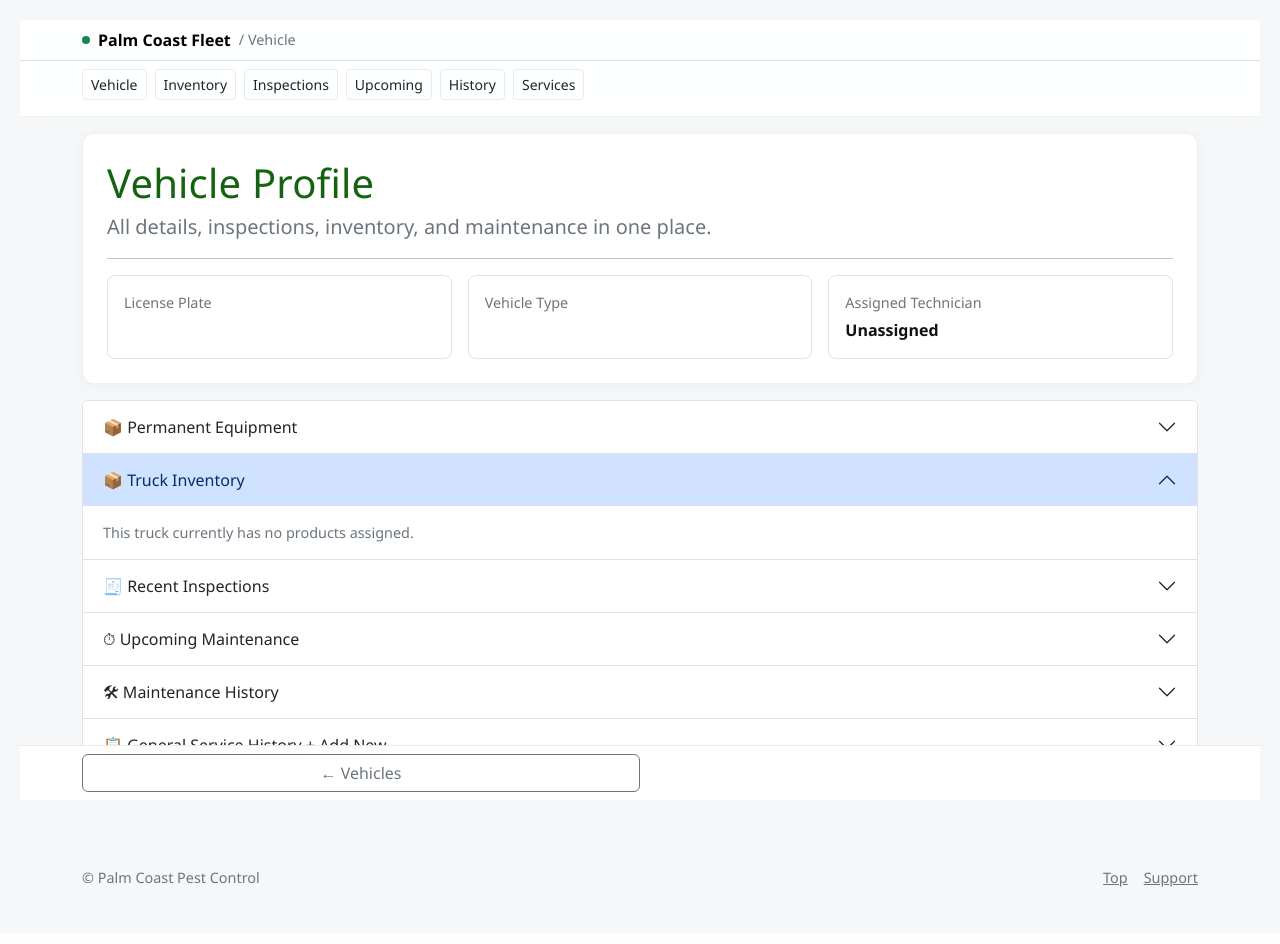
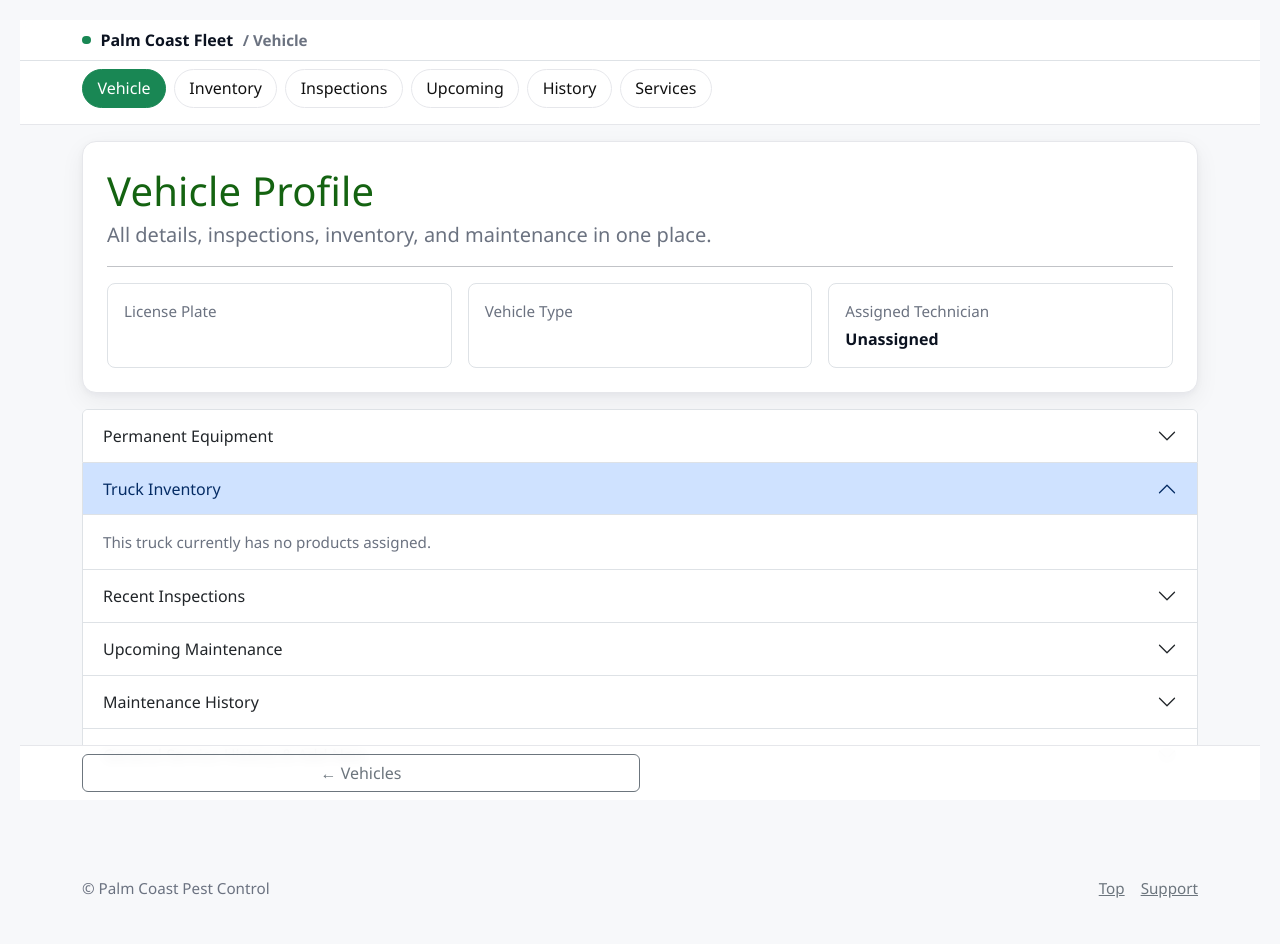
Before and after one commit to GoliathsS/palmcoast-inventory, a Python web app: template templates/vehicle_profile.html in a window 1280 px wide. Before the commit the page ends 887 px from the top, so only its background shows below. Run offline with Jinja, Linux system fonts and the light colour scheme; the template is opened without the code that fills it, so the values that code supplies are empty.

Commit message:
Update vehicle_profile.html

```diff
--- a/templates/vehicle_profile.html
+++ b/templates/vehicle_profile.html
@@ -8,7 +8,7 @@
   <meta property="og:title" content="Vehicle Profile · Palm Coast Fleet" />
   <meta property="og:description" content="Track inventory, inspections, and maintenance in one clean view." />
   <meta property="og:type" content="website" />
-  <meta name="theme-color" content="#0f5132" />
+  <meta name="theme-color" content="#198754" />
 
   <!-- Bootstrap 5 -->
   <link href="https://cdn.jsdelivr.net/npm/bootstrap@5.3.3/dist/css/bootstrap.min.css" rel="stylesheet">
@@ -17,149 +17,108 @@
   <link rel="stylesheet" href="{{ url_for('static', filename='style.css') }}">
 
   <style>
-    /* ============ Design Tokens ============ */
+    /* ===== Design Tokens (Light Only) ===== */
     :root{
-      --brand:#198754;        /* Bootstrap 'success' as brand */
-      --brand-ink:#0f5132;    /* darker for text/borders */
-      --ink:#111;
-      --muted:#6c757d;
-      --bg:#f6f7f8;
-      --card:#ffffff;
-      --ring:rgba(25,135,84,.35);
+      --brand:#198754;          /* Bootstrap success as brand */
+      --ink:#0b1220;            /* Primary text */
+      --muted:#6b7280;          /* Secondary text */
+      --bg:#f7f8fa;             /* Page background */
+      --card:#ffffff;           /* Panels/cards */
+      --border:#e6e7eb;         /* Strokes */
+      --ring:rgba(25,135,84,.25);
+      --radius:14px;
+      --shadow:0 8px 24px rgba(17,24,39,.06), 0 2px 6px rgba(17,24,39,.04);
     }
 
-    /* ---------- COLOR / THEME FIXES ---------- */
-    @media (prefers-color-scheme: dark){
-      :root{
-        --bg:#0d1117;
-        --card:#0f141c;
-        --ink:#e6edf3;
-        --muted:#9aa4b2;
-        --brand-ink:#88f0be;
-      }
-      body{background:var(--bg); color:var(--ink);}
-      .app-header{background:rgba(15,20,28,.9); border-bottom:1px solid rgba(255,255,255,.06);}
-      .sticky-actions{background:rgba(15,20,28,.92); border-top:1px solid rgba(255,255,255,.08);}
-      .card-lite{background:var(--card); border:1px solid rgba(255,255,255,.06); box-shadow:0 2px 16px rgba(0,0,0,.35);}
-      .bg-white{ background:var(--card)!important; }
-      .table{color:var(--ink);}
-      .table-bordered{border-color:rgba(255,255,255,.08);}
-      .table thead th,
-      .table-light{background:#111923!important; color:var(--ink); border-color:rgba(255,255,255,.08);}
-      .table tbody tr:hover{background:rgba(136,240,190,.08);}
-      .accordion-button{background:var(--card); color:var(--ink); border-bottom:1px solid rgba(255,255,255,.06);}
-      .accordion-button:not(.collapsed){box-shadow:none;}
-      .accordion-item{background:var(--card); border-color:rgba(255,255,255,.08);}
-      .top-tabs .btn{
-        --bs-btn-color: var(--ink);
-        --bs-btn-border-color: rgba(255,255,255,.18);
-        --bs-btn-hover-bg: rgba(255,255,255,.06);
-        --bs-btn-hover-border-color: rgba(255,255,255,.28);
-      }
-      .kpi{
-        background:rgba(25,135,84,.15);
-        color:var(--brand-ink);
-        border:1px solid rgba(136,240,190,.30);
-      }
-      .due-bar{background:rgba(255,255,255,.12);}
-      .due-bar > span{background:var(--brand);}
-      a.link-primary{color:#6ab7ff;}
-      a.link-primary:hover{color:#9bcdff;}
+    html{scroll-behavior:smooth;}
+    body{background:var(--bg); color:var(--ink); -webkit-font-smoothing:antialiased; text-rendering:optimizeLegibility;}
+
+    h1,h2,h3{line-height:1.25; letter-spacing:.2px}
+    h1{font-size:clamp(1.4rem,1.8vw+1rem,2rem)}
+    h2{font-size:clamp(1.2rem,1.2vw+1rem,1.4rem)}
+    .lead{color:var(--muted)}
+    .small-muted{color:var(--muted); font-size:.95rem}
+
+    /* ===== Header / Top Nav ===== */
+    .app-header{
+      position:sticky; top:0; z-index:1030;
+      background:rgba(255,255,255,.9);
+      backdrop-filter:saturate(1.2) blur(6px);
+      border-bottom:1px solid var(--border);
+      transition:padding .2s ease;
+    }
+    .app-header .brand{
+      display:flex; align-items:center; gap:.6rem; font-weight:700;
+    }
+    .brand-dot{width:.55rem; height:.55rem; border-radius:50%; background:var(--brand)}
+    .app-header.shrink{padding-block:.25rem}
+
+    /* Top section pills */
+    .top-tabs{overflow-x:auto; white-space:nowrap; -webkit-overflow-scrolling:touch}
+    .top-tabs .nav-link{
+      border:1px solid var(--border);
+      border-radius:999px;
+      padding:.4rem .9rem;
+      margin-right:.5rem;
+      color:#111;
+      background:#fff;
+    }
+    .top-tabs .nav-link:hover{background:#f5f7f6}
+    .top-tabs .nav-link.active{
+      color:#fff; background:var(--brand); border-color:var(--brand);
     }
 
-    /* ============ Base / Type ============ */
-    html{scroll-behavior:smooth;}
-    body{background:var(--bg); color:var(--ink); -webkit-font-smoothing:antialiased; text-rendering:optimizeLegibility;}
-    h1,h2,h3,h4{line-height:1.25; letter-spacing:.2px;}
-    h1{font-size:clamp(1.4rem,2.2vw+1rem,2rem)}
-    h2{font-size:clamp(1.2rem,1.4vw+1rem,1.5rem)}
-    .lead{color:var(--muted)}
-    .small-muted{color:var(--muted); font-size:.9rem}
-
-    /* ============ Header / Nav ============ */
-    .app-header{
-      position:sticky; top:0; z-index:1030; background:rgba(255,255,255,.9);
-      backdrop-filter:saturate(1.2) blur(6px); border-bottom:1px solid rgba(0,0,0,.06);
-      transition:all .25s ease;
-    }
-    .app-header.shrink{padding-block:.25rem}
-    .brand-dot{width:.5rem; height:.5rem; border-radius:50%; background:var(--brand)}
-    .top-tabs{
-      overflow-x:auto; -webkit-overflow-scrolling:touch; white-space:nowrap; gap:.5rem;
-    }
-    .top-tabs .btn{--bs-btn-border-color:rgba(0,0,0,.08)}
-    .nav-kpi{
-      display:flex; gap:1rem; align-items:center; flex-wrap:wrap;
-    }
-    .kpi{
-      padding:.4rem .6rem; border-radius:.6rem; background:#f0faf4; color:#0f5132; border:1px solid rgba(25,135,84,.2);
+    /* ===== Surfaces ===== */
+    .card-lite{
+      background:var(--card);
+      border:1px solid var(--border);
+      border-radius:var(--radius);
+      box-shadow:var(--shadow);
     }
 
-    /* ============ Cards / Surfaces ============ */
-    .card-lite{
-      background:var(--card);
-      border:1px solid rgba(0,0,0,.06);
-      border-radius:12px;
-      box-shadow:0 2px 16px rgba(0,0,0,.04);
+    /* ===== KPI chips ===== */
+    .kpi{
+      display:inline-flex; align-items:center; gap:.5rem;
+      padding:.35rem .6rem; border-radius:999px; border:1px solid #cfe7db;
+      background:#f1fbf5; color:#0f5132; font-weight:600; font-size:.95rem;
     }
 
-    /* Light-mode fix for forced whites */
-    .bg-white{ background:var(--card)!important; }
-
-    /* ============ Photo Grid ============ */
+    /* ===== Photo Grid ===== */
     .photo-gallery{
-      display:grid; grid-template-columns:repeat(auto-fill,minmax(110px,1fr)); gap:.75rem;
+      display:grid; grid-template-columns:repeat(auto-fill,minmax(120px,1fr)); gap:.75rem;
     }
     .photo-gallery img{
-      width:100%; height:110px; object-fit:cover; border-radius:.5rem; border:1px solid rgba(0,0,0,.08);
-      background:#e9ecef;
+      width:100%; height:120px; object-fit:cover;
+      border-radius:.6rem; border:1px solid var(--border); background:#eef1f4;
     }
 
-    /* ============ Tables ============ */
-    .table thead th{background:#f3f7f4}
-    .table tbody tr:hover{background:rgba(25,135,84,.03)}
+    /* ===== Tables ===== */
+    .table thead th{background:#f3f7f4; border-bottom:1px solid var(--border)}
+    .table-bordered{border-color:var(--border)}
     .table>:not(caption)>*>*{vertical-align:middle}
+    .table-hover tbody tr:hover{background:rgba(25,135,84,.04)}
 
-    /* ============ Sticky Footer Actions ============ */
+    /* ===== Progress ===== */
+    .due-wrap{min-width:220px}
+    .due-bar{height:.6rem; background:#eef1f4; border-radius:999px; overflow:hidden}
+    .due-bar>span{display:block; height:100%; background:var(--brand); transition:width .25s ease}
+
+    /* ===== Forms / Focus ===== */
+    .form-control:focus,.form-select:focus,.btn:focus{
+      box-shadow:0 0 0 .2rem var(--ring)!important; outline:none!important;
+    }
+
+    /* ===== Sticky bottom actions ===== */
     .sticky-actions{
       position:sticky; bottom:0; z-index:1020;
       background:rgba(255,255,255,.92); backdrop-filter:blur(6px);
-      border-top:1px solid rgba(0,0,0,.08);
+      border-top:1px solid var(--border);
     }
 
-    /* ============ Progress / Status ============ */
-    .due-wrap{min-width:220px}
-    .due-bar{height:.6rem; background:#e9ecef; border-radius:999px; overflow:hidden}
-    .due-bar > span{display:block; height:100%; background:var(--brand); transition:width .3s ease}
-
-    /* ============ Forms / Focus ============ */
-    .form-control:focus, .form-select:focus, .btn:focus{
-      box-shadow:0 0 0 .2rem var(--ring) !important; outline:none !important;
-    }
-
-    /* ============ Accessibility / Motion ============ */
-    @media (prefers-reduced-motion: reduce){
-      *{animation:none!important; transition:none!important; scroll-behavior:auto!important}
-    }
-
-    /* Tighten on small screens */
+    /* Spacing tweaks */
     @media (max-width:576px){
-      .table td, .table th{padding:.55rem .5rem; font-size:.95rem}
-      .accordion-button{padding:.8rem 1rem}
-    }
-
-    /* === Recent Inspections readability (dark mode) === */
-    @media (prefers-color-scheme: dark){
-      /* meta labels and values */
-      #inspections .accordion-body,
-      #inspections .card-lite,
-      #inspections .row { color: #fff !important; }
-      #inspections strong {
-        color: #fff !important;
-        font-weight: 700;
-      }
-      /* photo captions */
-      #inspections figcaption { color: #fff !important; font-weight: 500; }
+      .table td,.table th{padding:.6rem .5rem; font-size:.95rem}
+      .accordion-button{padding:.85rem 1rem}
     }
   </style>
 </head>
@@ -171,45 +130,40 @@
   <!-- ===== Header ===== -->
   <header class="app-header py-2">
     <div class="container d-flex align-items-center justify-content-between gap-2">
-      <div class="d-flex align-items-center gap-2">
+      <div class="brand">
         <span class="brand-dot" aria-hidden="true"></span>
-        <strong class="text-body-emphasis">Palm Coast Fleet</strong>
+        <span>Palm Coast Fleet</span>
         <span class="small-muted">/ Vehicle</span>
       </div>
-
-      <!-- KPIs / Quick glance -->
-      <div class="nav-kpi">
+      <div class="d-flex align-items-center gap-2 flex-wrap">
         {% if reminders and reminders|length > 0 %}
           {% set overdue = reminders|selectattr('status','equalto','overdue')|list|length %}
-          {% set dueSoon = reminders|selectattr('status','equalto','due_soon')|list|length %}
-          <span class="kpi" aria-label="Maintenance status">
-            🔧 {{ overdue }} overdue · {{ reminders|length }} total
-          </span>
+          <span class="kpi" aria-label="Maintenance status">Overdue: {{ overdue }} · Total: {{ reminders|length }}</span>
         {% endif %}
         {% if inventory %}
-          <span class="kpi" aria-label="Inventory items">📦 {{ inventory|length }} items</span>
+          <span class="kpi" aria-label="Inventory items">Inventory Items: {{ inventory|length }}</span>
         {% endif %}
       </div>
     </div>
 
-    <!-- Sticky tab bar -->
     <div class="border-top mt-2">
-      <div class="container py-2 top-tabs d-flex">
-        <a class="btn btn-sm btn-outline-dark" href="#profile">Vehicle</a>
-        <a class="btn btn-sm btn-outline-dark" href="#inventory">Inventory</a>
-        <a class="btn btn-sm btn-outline-dark" href="#inspections">Inspections</a>
-        <a class="btn btn-sm btn-outline-dark" href="#upcoming">Upcoming</a>
-        <a class="btn btn-sm btn-outline-dark" href="#history">History</a>
-        <a class="btn btn-sm btn-outline-dark" href="#services">Services</a>
-      </div>
+      <nav class="container py-2 top-tabs">
+        <ul class="nav">
+          <li class="nav-item"><a class="nav-link active" href="#profile">Vehicle</a></li>
+          <li class="nav-item"><a class="nav-link" href="#inventory">Inventory</a></li>
+          <li class="nav-item"><a class="nav-link" href="#inspections">Inspections</a></li>
+          <li class="nav-item"><a class="nav-link" href="#upcoming">Upcoming</a></li>
+          <li class="nav-item"><a class="nav-link" href="#history">History</a></li>
+          <li class="nav-item"><a class="nav-link" href="#services">Services</a></li>
+        </ul>
+      </nav>
     </div>
   </header>
 
   <!-- ===== Main ===== -->
   <main id="content" class="container py-3" role="main">
-    <!-- Back to Tech Home for techs -->
     {% if is_tech %}
-      <p class="mb-2"><a href="{{ url_for('tech_home') }}">← Back to Tech Home</a></p>
+      <p class="mb-2"><a href="{{ url_for('tech_home') }}" class="link-secondary">← Back to Tech Home</a></p>
     {% endif %}
 
     <!-- Vehicle Summary -->
@@ -222,7 +176,8 @@
         {% set hero = (inspections[0].photo_front if inspections and inspections[0].photo_front else None) %}
         <div class="ms-auto">
           {% if hero %}
-            <img src="{{ hero }}" alt="Latest front photo of vehicle" width="360" height="200" style="object-fit:cover; border-radius:12px; border:1px solid rgba(0,0,0,.08)" loading="lazy" decoding="async" />
+            <img src="{{ hero }}" alt="Latest front photo of vehicle" width="360" height="200"
+                 style="object-fit:cover; border-radius:12px; border:1px solid var(--border)" loading="lazy" decoding="async" />
           {% endif %}
         </div>
       </div>
@@ -258,7 +213,7 @@
       <section class="accordion-item">
         <h2 class="accordion-header" id="headingEquipment">
           <button class="accordion-button collapsed" type="button" data-bs-toggle="collapse" data-bs-target="#collapseEquipment" aria-expanded="false" aria-controls="collapseEquipment">
-            📦 Permanent Equipment
+            Permanent Equipment
           </button>
         </h2>
         <div id="collapseEquipment" class="accordion-collapse collapse" aria-labelledby="headingEquipment" data-bs-parent="#vehicleAccordion">
@@ -307,7 +262,7 @@
                           <a href="{{ url_for('delete_equipment', vehicle_id=vehicle[0], equipment_id=item.id) }}"
                              class="btn btn-sm btn-outline-danger ms-1"
                              onclick="return confirm('Remove this tool?')"
-                             aria-label="Delete {{ item.item_name }}">🗑️</a>
+                             aria-label="Delete {{ item.item_name }}">Delete</a>
                           </form>
                         {% else %}
                           —
@@ -343,7 +298,7 @@
                   <input id="notes_new" type="text" name="notes" class="form-control" placeholder="Optional Notes">
                 </div>
                 <div class="col-6 col-sm-2 col-md-2">
-                  <button class="btn btn-success w-100">➕ Add</button>
+                  <button class="btn btn-success w-100">Add</button>
                 </div>
               </form>
             {% endif %}
@@ -355,7 +310,7 @@
       <section class="accordion-item" id="inventory">
         <h2 class="accordion-header" id="headingInventory">
           <button class="accordion-button" type="button" data-bs-toggle="collapse" data-bs-target="#collapseInventory" aria-expanded="true" aria-controls="collapseInventory">
-            📦 Truck Inventory
+            Truck Inventory
           </button>
         </h2>
         <div id="collapseInventory" class="accordion-collapse collapse show" data-bs-parent="#vehicleAccordion">
@@ -394,7 +349,7 @@
       <section class="accordion-item" id="inspections">
         <h2 class="accordion-header" id="headingInspections">
           <button class="accordion-button collapsed" type="button" data-bs-toggle="collapse" data-bs-target="#collapseInspections" aria-expanded="false" aria-controls="collapseInspections">
-            🧾 Recent Inspections
+            Recent Inspections
           </button>
         </h2>
         <div id="collapseInspections" class="accordion-collapse collapse" data-bs-parent="#vehicleAccordion">
@@ -417,7 +372,7 @@
                     ] %}
                       {% if path %}
                         <figure class="text-center small m-0">
-                          <img src="{{ path }}" alt="{{ label }} photo" loading="lazy" decoding="async" width="220" height="110">
+                          <img src="{{ path }}" alt="{{ label }} photo" loading="lazy" decoding="async" width="220" height="120">
                           <figcaption class="mt-1">{{ label }}</figcaption>
                         </figure>
                       {% endif %}
@@ -436,7 +391,7 @@
       <section class="accordion-item" id="upcoming">
         <h2 class="accordion-header" id="headingUpcoming">
           <button class="accordion-button collapsed" type="button" data-bs-toggle="collapse" data-bs-target="#collapseUpcoming" aria-expanded="false" aria-controls="collapseUpcoming">
-            ⏱ Upcoming Maintenance
+            Upcoming Maintenance
           </button>
         </h2>
         <div id="collapseUpcoming" class="accordion-collapse collapse" data-bs-parent="#vehicleAccordion">
@@ -483,16 +438,16 @@
                       </td>
                       <td>
                         {% if r.status == 'overdue' %}
-                          <span class="badge bg-danger">🔴 Overdue</span>
+                          <span class="badge bg-danger">Overdue</span>
                         {% elif r.status == 'due_soon' %}
-                          <span class="badge bg-warning text-dark">⚠ Due in {{ r.miles_remaining }} mi</span>
+                          <span class="badge bg-warning text-dark">Due in {{ r.miles_remaining }} mi</span>
                         {% else %}
-                          <span class="badge bg-success">🟢 OK</span>
+                          <span class="badge bg-success">OK</span>
                         {% endif %}
                       </td>
                       <td>
                         {% if is_admin %}
-                          <button type="submit" class="btn btn-sm btn-outline-primary">✔ Complete</button>
+                          <button type="submit" class="btn btn-sm btn-outline-primary">Mark Complete</button>
                           </form>
                         {% else %}
                           —
@@ -514,7 +469,7 @@
       <section class="accordion-item" id="history">
         <h2 class="accordion-header" id="headingHistory">
           <button class="accordion-button collapsed" type="button" data-bs-toggle="collapse" data-bs-target="#collapseHistory" aria-expanded="false" aria-controls="collapseHistory">
-            🛠 Maintenance History
+            Maintenance History
           </button>
         </h2>
         <div id="collapseHistory" class="accordion-collapse collapse" data-bs-parent="#vehicleAccordion">
@@ -539,7 +494,7 @@
                       <td>{{ m.received_at.strftime('%Y-%m-%d') }}</td>
                       <td style="min-width: 180px;">
                         {% if m.invoice_url %}
-                          <a href="{{ m.invoice_url }}" target="_blank" class="link-primary">📎 View</a>
+                          <a href="{{ m.invoice_url }}" target="_blank" class="link-primary">View</a>
                         {% else %}
                           {% if is_admin %}
                             <form action="{{ url_for('upload_vehicle_invoice', maintenance_id=m.id) }}" method="POST" enctype="multipart/form-data" class="d-flex gap-1">
@@ -552,7 +507,7 @@
                           {% endif %}
                         {% endif %}
                       </td>
-                      <td><span class="badge bg-success">✅ Completed</span></td>
+                      <td><span class="badge bg-success">Completed</span></td>
                     </tr>
                   {% endfor %}
                   </tbody>
@@ -569,7 +524,7 @@
       <section class="accordion-item" id="services">
         <h2 class="accordion-header" id="headingServices">
           <button class="accordion-button collapsed" type="button" data-bs-toggle="collapse" data-bs-target="#collapseServices" aria-expanded="false" aria-controls="collapseServices">
-            📋 General Service History + Add New
+            General Service History & Add New
           </button>
         </h2>
         <div id="collapseServices" class="accordion-collapse collapse" data-bs-parent="#vehicleAccordion">
@@ -593,7 +548,7 @@
                       <td class="fw-semibold">{{ svc.service_type }}</td>
                       <td>{{ svc.odometer }} mi</td>
                       <td>{{ svc.notes or '' }}</td>
-                      <td>{% if svc.invoice_url %}<a href="{{ svc.invoice_url }}" target="_blank" class="link-primary">📎 View</a>{% else %}—{% endif %}</td>
+                      <td>{% if svc.invoice_url %}<a href="{{ svc.invoice_url }}" target="_blank" class="link-primary">View</a>{% else %}—{% endif %}</td>
                     </tr>
                   {% endfor %}
                   </tbody>
@@ -624,7 +579,7 @@
                     <input id="svc_invoice" type="file" name="invoice_file" accept="application/pdf,image/*" class="form-control">
                   </div>
                   <div class="col-12 col-md-6 d-flex align-items-end">
-                    <button type="submit" class="btn btn-primary w-100">➕ Add Service</button>
+                    <button type="submit" class="btn btn-primary w-100">Add Service</button>
                   </div>
                 </div>
               </form>
@@ -641,7 +596,7 @@
     <div class="container py-2 d-flex gap-2 justify-content-between">
       <a href="/vehicles" class="btn btn-outline-secondary w-50" aria-label="Back to vehicles">← Vehicles</a>
       {% if is_admin %}
-        <a href="/vehicle-inspection/{{ vehicle[0] }}" class="btn btn-success w-50" aria-label="Start a new inspection">📝 Start Inspection</a>
+        <a href="/vehicle-inspection/{{ vehicle[0] }}" class="btn btn-success w-50" aria-label="Start a new inspection">Start Inspection</a>
       {% endif %}
     </div>
   </div>
```
